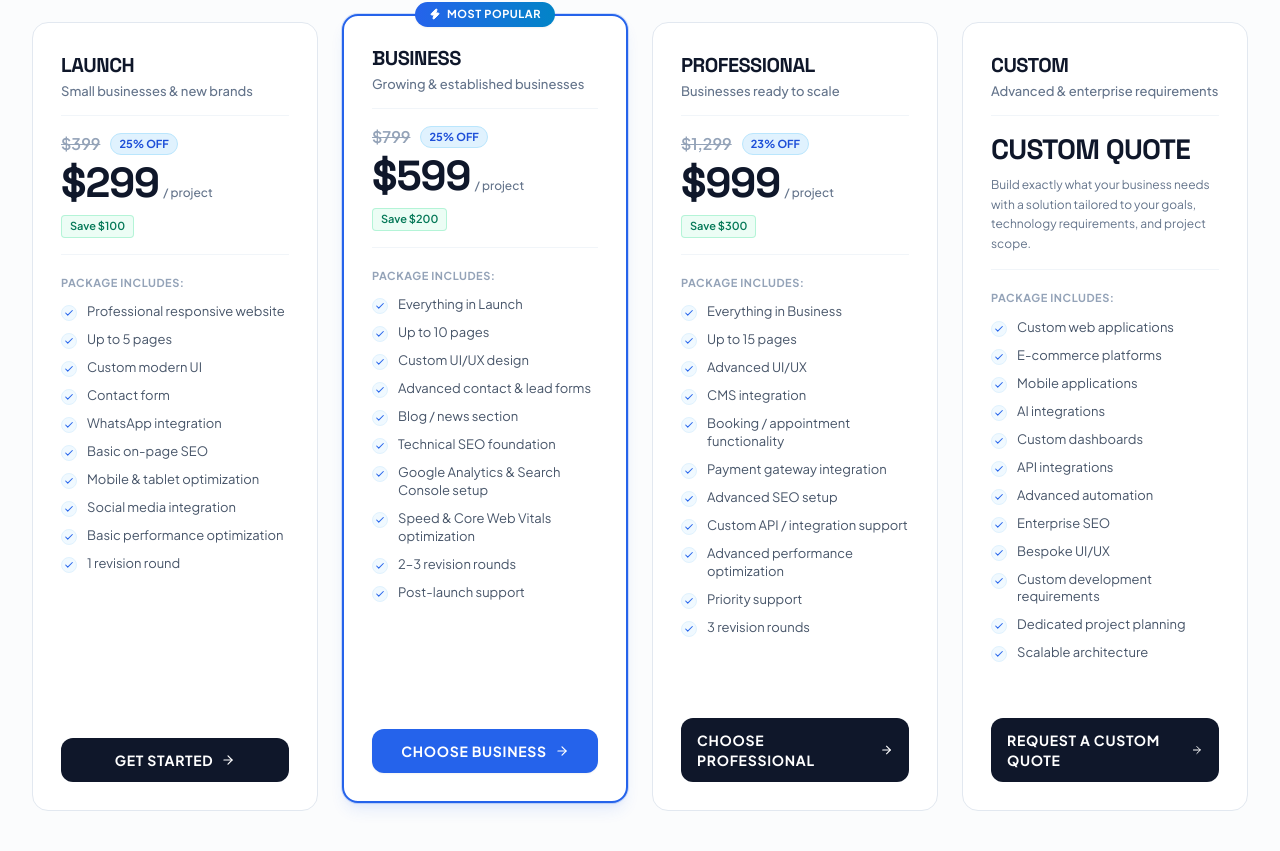
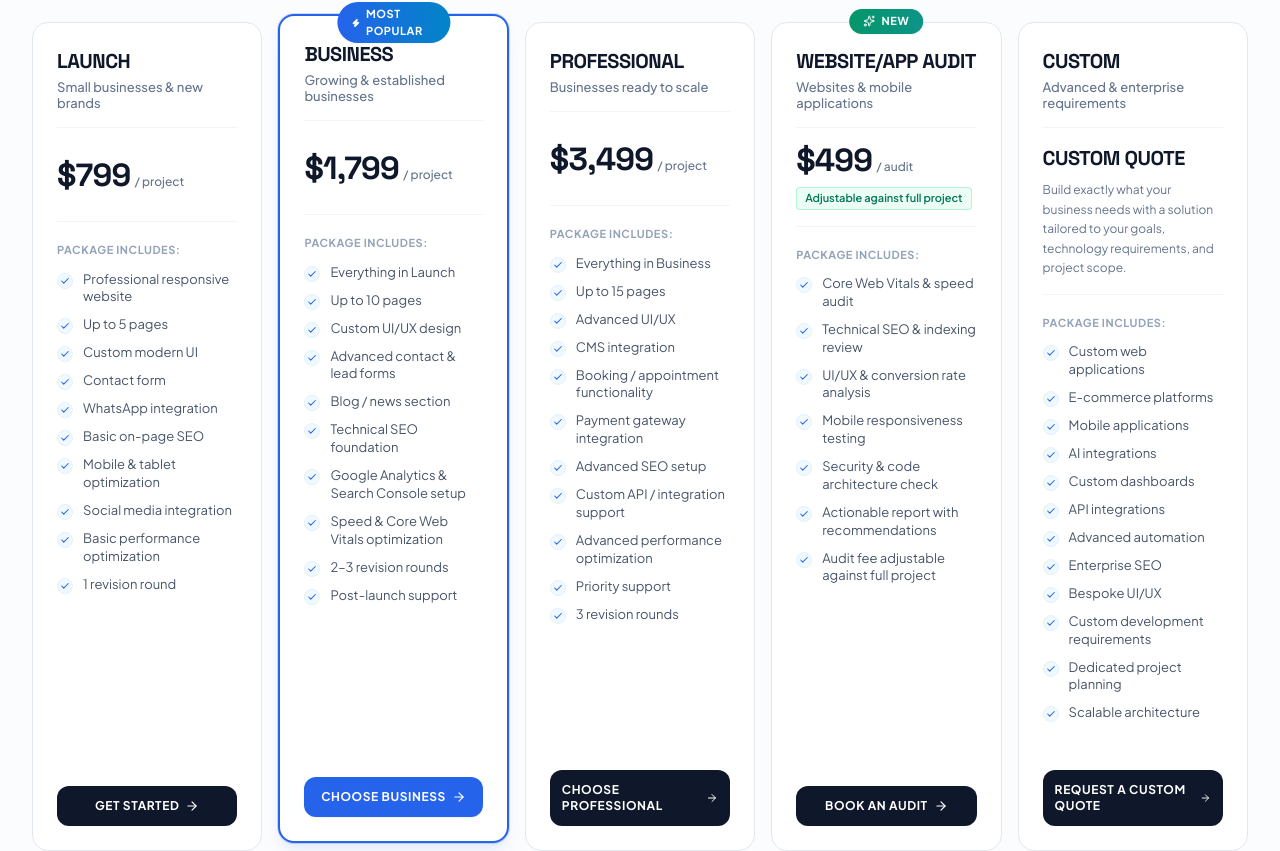
Before and after one commit to ateeqlateef-ai/gen7ven-clone, a React (Vite) app: page / in a window 1280 px wide. Shown: the part 5599-6450 px from the top of the page. Built offline with nearby package versions, Linux system fonts and the light colour scheme.

Commit message:
feat: integrate pricing section and update plans
Add PricingSection to the contact page, implement package selection logic in the contact form, and update pricing tiers and SEO metadata.

```diff
--- a/App.tsx
+++ b/App.tsx
@@ -326,6 +326,10 @@ const App: React.FC = () => {
             </header>
 
             <ContactForm />
+
+            <div className="mt-16 pt-12 border-t border-slate-200">
+              <PricingSection isFullPage={true} />
+            </div>
           </div>
         )}
         </main>
--- a/components/ContactForm.tsx
+++ b/components/ContactForm.tsx
@@ -44,8 +44,79 @@ const ContactForm: React.FC = () => {
     scope: string;
   } | null>(null);
 
+  const handleSelectPackage = (key: string) => {
+    const pKey = key.toLowerCase();
+    if (pKey === 'audit' || pKey === 'website-app-audit') {
+      setSelectedPackage({
+        id: 'audit',
+        name: 'Website/App Audit',
+        price: '$499',
+        scope: 'Performance, SEO & UX Audit'
+      });
+      setFormData(prev => ({
+        ...prev,
+        service: prev.service || 'Web Development',
+        budget: prev.budget || 'Less than £5,000',
+        message: prev.message || 'I am interested in booking a Website/App Audit ($499, Performance, SEO & UX). Fee adjustable against a full project.'
+      }));
+    } else if (pKey === 'launch') {
+      setSelectedPackage({
+        id: 'launch',
+        name: 'Launch Package',
+        price: '$799',
+        scope: 'Up to 5 Pages'
+      });
+      setFormData(prev => ({
+        ...prev,
+        service: prev.service || 'Web Development',
+        budget: prev.budget || 'Less than £5,000',
+        message: prev.message || 'I am interested in getting started with the Launch Package ($799, Up to 5 pages).'
+      }));
+    } else if (pKey === 'business') {
+      setSelectedPackage({
+        id: 'business',
+        name: 'Business Package',
+        price: '$1,799 (Most Popular)',
+        scope: 'Up to 10 Pages'
+      });
+      setFormData(prev => ({
+        ...prev,
+        service: prev.service || 'Web Development',
+        budget: prev.budget || 'Less than £5,000',
+        message: prev.message || 'I would like to inquire about the Business Package ($1,799, Most Popular, Up to 10 pages).'
+      }));
+    } else if (pKey === 'professional') {
+      setSelectedPackage({
+        id: 'professional',
+        name: 'Professional Package',
+        price: '$3,499',
+        scope: 'Up to 15 Pages'
+      });
+      setFormData(prev => ({
+        ...prev,
+        service: prev.service || 'Web Development',
+        budget: prev.budget || 'Less than £5,000',
+        message: prev.message || 'I would like to inquire about the Professional Package ($3,499, Up to 15 pages).'
+      }));
+    } else if (pKey === 'custom') {
+      setSelectedPackage({
+        id: 'custom',
+        name: 'Custom Package',
+        price: 'Custom Quote',
+        scope: 'Bespoke & Enterprise Scope'
+      });
+      setFormData(prev => ({
+        ...prev,
+        service: prev.service || 'Full-Stack Architecture (Multiple Services)',
+        budget: prev.budget || 'Flexible / To be discussed',
+        message: prev.message || 'I would like to request a custom quote for our enterprise project requirements.'
+      }));
+    }
+  };
+
   // Pre-fill service & package from URL parameters (e.g., /contact?package=business) or fallback
   useEffect(() => {
+    const parseUrlParams = () => {
       try {
         const hash = window.location.hash || '';
         const search = window.location.search || '';
@@ -63,60 +134,7 @@ const ContactForm: React.FC = () => {
         }
 
         if (packageParam) {
-        const pKey = packageParam.toLowerCase();
-        if (pKey === 'launch') {
-          setSelectedPackage({
-            id: 'launch',
-            name: 'Launch Package',
-            price: '$299 (25% OFF)',
-            scope: 'Up to 5 Pages'
-          });
-          setFormData(prev => ({
-            ...prev,
-            service: prev.service || 'Web Development',
-            budget: prev.budget || 'Less than £5,000',
-            message: prev.message || 'I am interested in getting started with the Launch Package ($299, Up to 5 pages).'
-          }));
-        } else if (pKey === 'business') {
-          setSelectedPackage({
-            id: 'business',
-            name: 'Business Package',
-            price: '$599 (Most Popular)',
-            scope: 'Up to 10 Pages'
-          });
-          setFormData(prev => ({
-            ...prev,
-            service: prev.service || 'Web Development',
-            budget: prev.budget || 'Less than £5,000',
-            message: prev.message || 'I would like to inquire about the Business Package ($599, Most Popular, Up to 10 pages).'
-          }));
-        } else if (pKey === 'professional') {
-          setSelectedPackage({
-            id: 'professional',
-            name: 'Professional Package',
-            price: '$999 (23% OFF)',
-            scope: 'Up to 15 Pages'
-          });
-          setFormData(prev => ({
-            ...prev,
-            service: prev.service || 'Web Development',
-            budget: prev.budget || 'Less than £5,000',
-            message: prev.message || 'I would like to inquire about the Professional Package ($999, Up to 15 pages).'
-          }));
-        } else if (pKey === 'custom') {
-          setSelectedPackage({
-            id: 'custom',
-            name: 'Custom Package',
-            price: 'Custom Quote',
-            scope: 'Bespoke & Enterprise Scope'
-          });
-          setFormData(prev => ({
-            ...prev,
-            service: prev.service || 'Full-Stack Architecture (Multiple Services)',
-            budget: prev.budget || 'Flexible / To be discussed',
-            message: prev.message || 'I would like to request a custom quote for our enterprise project requirements.'
-          }));
-        }
+          handleSelectPackage(packageParam);
         }
 
         if (serviceParam) {
@@ -130,6 +148,11 @@ const ContactForm: React.FC = () => {
       } catch {
         // Ignore URL parsing errors
       }
+    };
+
+    parseUrlParams();
+    window.addEventListener('popstate', parseUrlParams);
+    return () => window.removeEventListener('popstate', parseUrlParams);
   }, []);
 
   const validate = (): boolean => {
@@ -389,7 +412,7 @@ const ContactForm: React.FC = () => {
                 </p>
               </div>
 
-              {selectedPackage && (
+              {selectedPackage ? (
                 <div
                   id="selected-package-badge"
                   className="mb-6 p-4 rounded-xl bg-sky-50 border border-sky-200 text-slate-800 text-xs flex items-center justify-between gap-3 animate-fade-in"
@@ -408,11 +431,48 @@ const ContactForm: React.FC = () => {
                   <button
                     type="button"
                     onClick={() => setSelectedPackage(null)}
-                    className="text-slate-400 hover:text-slate-700 text-xs font-semibold px-2 py-1 rounded bg-white border border-slate-200 transition-colors shrink-0"
+                    className="text-slate-400 hover:text-slate-700 text-xs font-semibold px-2 py-1 rounded bg-white border border-slate-200 transition-colors shrink-0 cursor-pointer"
                     title="Clear selected package"
                   >
                     Change
                   </button>
+                </div>
+              ) : (
+                <div className="mb-6 p-3.5 rounded-xl bg-slate-50 border border-slate-200/90 text-xs">
+                  <div className="flex items-center justify-between mb-2">
+                    <span className="font-bold text-slate-700 uppercase tracking-wider text-[10px]">
+                      Select Package (Optional):
+                    </span>
+                    <a href="/pricing" className="text-blue-600 hover:underline font-semibold text-[11px]">
+                      Compare Packages →
+                    </a>
+                  </div>
+                  <div className="grid grid-cols-2 sm:grid-cols-5 gap-1.5">
+                    {[
+                      { id: 'audit', name: 'Audit', price: '$499', badge: 'New' },
+                      { id: 'launch', name: 'Launch', price: '$799' },
+                      { id: 'business', name: 'Business', price: '$1,799', badge: 'Popular' },
+                      { id: 'professional', name: 'Professional', price: '$3,499' },
+                      { id: 'custom', name: 'Custom', price: 'Quote' }
+                    ].map(pkg => (
+                      <button
+                        key={pkg.id}
+                        type="button"
+                        onClick={() => handleSelectPackage(pkg.id)}
+                        className="p-2 bg-white hover:bg-sky-50 border border-slate-200 hover:border-blue-400 rounded-lg text-slate-800 text-left transition-all cursor-pointer shadow-2xs"
+                      >
+                        <div className="flex items-center justify-between">
+                          <span className="font-bold text-[11px] text-slate-900">{pkg.name}</span>
+                          {pkg.badge && (
+                            <span className={`text-[9px] font-bold px-1 py-0.2 rounded ${pkg.badge === 'Popular' ? 'bg-blue-100 text-blue-700' : 'bg-emerald-100 text-emerald-700'}`}>
+                              {pkg.badge}
+                            </span>
+                          )}
+                        </div>
+                        <span className="text-[11px] font-bold text-blue-700 block mt-0.5">{pkg.price}</span>
+                      </button>
+                    ))}
+                  </div>
                 </div>
               )}
 
--- a/components/PricingSection.tsx
+++ b/components/PricingSection.tsx
@@ -10,6 +10,7 @@ export interface PricingPackage {
   originalPrice?: string;
   discountBadge?: string;
   discountedPrice: string;
+  billingPeriod?: string;
   savings?: string;
   description?: string;
   features: string[];
@@ -27,10 +28,8 @@ export const PRICING_PACKAGES: PricingPackage[] = [
     id: 'launch',
     name: 'LAUNCH',
     bestFor: 'Small businesses & new brands',
-    originalPrice: '$399',
-    discountBadge: '25% OFF',
-    discountedPrice: '$299',
-    savings: 'Save $100',
+    discountedPrice: '$799',
+    billingPeriod: '/ project',
     features: [
       'Professional responsive website',
       'Up to 5 pages',
@@ -52,10 +51,8 @@ export const PRICING_PACKAGES: PricingPackage[] = [
     name: 'BUSINESS',
     badge: 'MOST POPULAR',
     bestFor: 'Growing & established businesses',
-    originalPrice: '$799',
-    discountBadge: '25% OFF',
-    discountedPrice: '$599',
-    savings: 'Save $200',
+    discountedPrice: '$1,799',
+    billingPeriod: '/ project',
     features: [
       'Everything in Launch',
       'Up to 10 pages',
@@ -76,10 +73,8 @@ export const PRICING_PACKAGES: PricingPackage[] = [
     id: 'professional',
     name: 'PROFESSIONAL',
     bestFor: 'Businesses ready to scale',
-    originalPrice: '$1,299',
-    discountBadge: '23% OFF',
-    discountedPrice: '$999',
-    savings: 'Save $300',
+    discountedPrice: '$3,499',
+    billingPeriod: '/ project',
     features: [
       'Everything in Business',
       'Up to 15 pages',
@@ -95,6 +90,28 @@ export const PRICING_PACKAGES: PricingPackage[] = [
     ],
     ctaText: 'CHOOSE PROFESSIONAL',
     packageParam: 'professional',
+    isPopular: false
+  },
+  {
+    id: 'audit',
+    name: 'WEBSITE/APP AUDIT',
+    badge: 'NEW',
+    bestFor: 'Websites & mobile applications',
+    discountedPrice: '$499',
+    billingPeriod: '/ audit',
+    savings: 'Adjustable against full project',
+    description: 'Paid audit of a website or mobile app (performance, SEO, UX) with an actionable report; the audit fee is adjustable against a full project.',
+    features: [
+      'Core Web Vitals & speed audit',
+      'Technical SEO & indexing review',
+      'UI/UX & conversion rate analysis',
+      'Mobile responsiveness testing',
+      'Security & code architecture check',
+      'Actionable report with recommendations',
+      'Audit fee adjustable against full project'
+    ],
+    ctaText: 'BOOK AN AUDIT',
+    packageParam: 'audit',
     isPopular: false
   },
   {
@@ -176,8 +193,8 @@ const PricingSection: React.FC<PricingSectionProps> = ({ isFullPage = false }) =
           </div>
         )}
 
-        {/* 4 Pricing Cards Grid: 1 col on mobile, 2 on tablet, 4 on desktop */}
-        <div className="grid grid-cols-1 md:grid-cols-2 xl:grid-cols-4 gap-6 lg:gap-6 sm:gap-8 items-stretch">
+        {/* 5 Pricing Cards Grid: 1 col mobile, 2 on tablet, 3 on laptop, 5 on desktop */}
+        <div className="grid grid-cols-1 md:grid-cols-2 lg:grid-cols-3 xl:grid-cols-5 gap-6 lg:gap-4 xl:gap-4 items-stretch">
           {PRICING_PACKAGES.map((pkg) => {
             const isCustom = pkg.id === 'custom';
             const isPopular = pkg.isPopular;
@@ -191,21 +208,29 @@ const PricingSection: React.FC<PricingSectionProps> = ({ isFullPage = false }) =
                     : 'border border-slate-200 hover:border-blue-300 shadow-2xs hover:shadow-md hover:shadow-blue-500/5 hover:-translate-y-1'
                 }`}
               >
-                {/* Popular Badge */}
-                {isPopular && (
+                {/* Badge (Popular or New) */}
+                {pkg.badge && (
                   <div className="absolute -top-3.5 left-1/2 -translate-x-1/2 z-10">
-                    <span className="inline-flex items-center gap-1.5 px-3.5 py-1 rounded-full bg-gradient-to-r from-blue-600 to-sky-600 text-white text-[11px] font-bold uppercase tracking-wider shadow-sm">
+                    <span className={`inline-flex items-center gap-1.5 px-3.5 py-1 rounded-full text-white text-[11px] font-bold uppercase tracking-wider shadow-sm ${
+                      isPopular
+                        ? 'bg-gradient-to-r from-blue-600 to-sky-600'
+                        : 'bg-gradient-to-r from-emerald-600 to-teal-600'
+                    }`}>
+                      {isPopular ? (
                         <Zap className="w-3 h-3 fill-white" aria-hidden="true" />
+                      ) : (
+                        <Sparkles className="w-3 h-3 text-white" aria-hidden="true" />
+                      )}
                       <span>{pkg.badge}</span>
                     </span>
                   </div>
                 )}
 
                 {/* Card Main Content */}
-                <div className="p-6 sm:p-7 flex-1 flex flex-col">
+                <div className="p-5 sm:p-6 flex-1 flex flex-col">
                   {/* Top Header: Label & Best For */}
                   <div className="mb-4">
-                    <h3 className="text-xl font-black text-slate-900 tracking-tight font-display">
+                    <h3 className="text-lg sm:text-xl font-black text-slate-900 tracking-tight font-display">
                       {pkg.name}
                     </h3>
                     <p className="text-xs sm:text-[13px] text-slate-500 mt-1 font-medium">
@@ -213,38 +238,46 @@ const PricingSection: React.FC<PricingSectionProps> = ({ isFullPage = false }) =
                     </p>
                   </div>
 
-                  {/* Pricing Block with Discount Visual Hierarchy */}
-                  <div className="py-4 border-y border-slate-100 mb-5 min-h-[110px] flex flex-col justify-center">
+                  {/* Pricing Block with Clean Hierarchy */}
+                  <div className="py-4 border-y border-slate-100 mb-5 min-h-[95px] flex flex-col justify-center">
                     {!isCustom ? (
                       <div>
-                        {/* Strikethrough Original Price & Discount Badge */}
-                        <div className="flex items-center gap-2.5 mb-1.5">
-                          <span className="text-slate-400 line-through text-sm sm:text-base font-semibold">
+                        {/* Strikethrough Original Price & Discount Badge (if any) */}
+                        {pkg.originalPrice && (
+                          <div className="flex items-center gap-2 mb-1.5">
+                            <span className="text-slate-400 line-through text-sm font-semibold">
                               {pkg.originalPrice}
                             </span>
+                            {pkg.discountBadge && (
                               <span className="inline-flex items-center px-2 py-0.5 rounded-full text-[11px] font-bold bg-sky-100 text-blue-700 border border-sky-200">
                                 {pkg.discountBadge}
                               </span>
+                            )}
+                          </div>
+                        )}
+
+                        {/* Prominent Price */}
+                        <div className="flex items-baseline gap-1">
+                          <span className="text-3xl sm:text-[36px] xl:text-[32px] 2xl:text-[36px] font-black text-slate-900 font-display tracking-tight leading-none">
+                            {pkg.discountedPrice}
+                          </span>
+                          <span className="text-xs text-slate-500 font-medium">
+                            {pkg.billingPeriod || '/ project'}
+                          </span>
                         </div>
 
-                        {/* Prominent Discounted Price */}
-                        <div className="flex items-baseline gap-1">
-                          <span className="text-4xl sm:text-[42px] font-black text-slate-900 font-display tracking-tight leading-none">
-                            {pkg.discountedPrice}
-                          </span>
-                          <span className="text-xs text-slate-500 font-medium">/ project</span>
-                        </div>
-
-                        {/* Savings Badge Directly Below Discounted Price */}
+                        {/* Note / Savings Badge (if any) */}
+                        {pkg.savings && (
                           <div className="mt-2">
-                          <span className="inline-block text-[11px] font-semibold text-emerald-700 bg-emerald-50 px-2 py-0.5 rounded border border-emerald-200/80">
+                            <span className="inline-block text-[10px] sm:text-[11px] font-semibold text-emerald-700 bg-emerald-50 px-2 py-0.5 rounded border border-emerald-200/80">
                               {pkg.savings}
                             </span>
                           </div>
+                        )}
                       </div>
                     ) : (
                       <div>
-                        <div className="text-2xl sm:text-[28px] font-black text-slate-900 font-display tracking-tight leading-tight">
+                        <div className="text-xl sm:text-2xl xl:text-xl 2xl:text-2xl font-black text-slate-900 font-display tracking-tight leading-tight">
                           {pkg.discountedPrice}
                         </div>
                         <p className="text-xs text-slate-500 mt-2 leading-relaxed">
@@ -273,12 +306,12 @@ const PricingSection: React.FC<PricingSectionProps> = ({ isFullPage = false }) =
                 </div>
 
                 {/* Card Footer with CTA Button */}
-                <div className="p-6 sm:p-7 pt-0">
+                <div className="p-5 sm:p-6 pt-0">
                   <a
-                    href={`https://www.novexasolutions.uk/contact?package=${pkg.packageParam}`}
+                    href={`/contact?package=${pkg.packageParam}`}
                     onClick={(e) => handlePackageSelect(pkg.packageParam, e)}
                     id={`pricing-cta-${pkg.id}`}
-                    className={`w-full inline-flex items-center justify-center gap-2 py-3 px-4 rounded-xl font-bold text-xs sm:text-sm uppercase tracking-wider transition-all duration-200 ${
+                    className={`w-full inline-flex items-center justify-center gap-1.5 py-3 px-3 rounded-xl font-bold text-xs uppercase tracking-wider transition-all duration-200 ${
                       isPopular
                         ? 'bg-blue-600 hover:bg-blue-700 active:bg-blue-800 text-white shadow-sm hover:shadow-md hover:shadow-blue-600/25 active:scale-[0.98]'
                         : 'bg-slate-900 hover:bg-blue-600 text-white shadow-2xs hover:shadow-sm active:scale-[0.98]'
--- a/utils/seo.ts
+++ b/utils/seo.ts
@@ -37,10 +37,10 @@ export const PAGE_SEO: Record<PageType, PageSEOMetadata> = {
   },
   PRICING: {
     title: 'Packages & Pricing | Web Development & Digital Solutions | Novexa Solutions',
-    description: 'Explore transparent pricing packages for web development, UI/UX, mobile apps, and enterprise digital solutions from Novexa Solutions UK. Starting from $299.',
+    description: 'Explore transparent pricing packages for web development, UI/UX, mobile apps, and enterprise digital solutions from Novexa Solutions UK. Starting from $499.',
     canonical: 'https://www.novexasolutions.uk/pricing',
     ogTitle: 'Packages & Pricing | Web Development & Digital Solutions | Novexa Solutions',
-    ogDescription: 'Explore transparent pricing packages for web development, UI/UX, mobile apps, and enterprise digital solutions from Novexa Solutions UK. Starting from $299.',
+    ogDescription: 'Explore transparent pricing packages for web development, UI/UX, mobile apps, and enterprise digital solutions from Novexa Solutions UK. Starting from $499.',
     ogUrl: 'https://www.novexasolutions.uk/pricing',
     breadcrumbs: [
       { name: 'Home', url: 'https://www.novexasolutions.uk/' },
```
Lines whose indentation alone changed are shown as unchanged.
